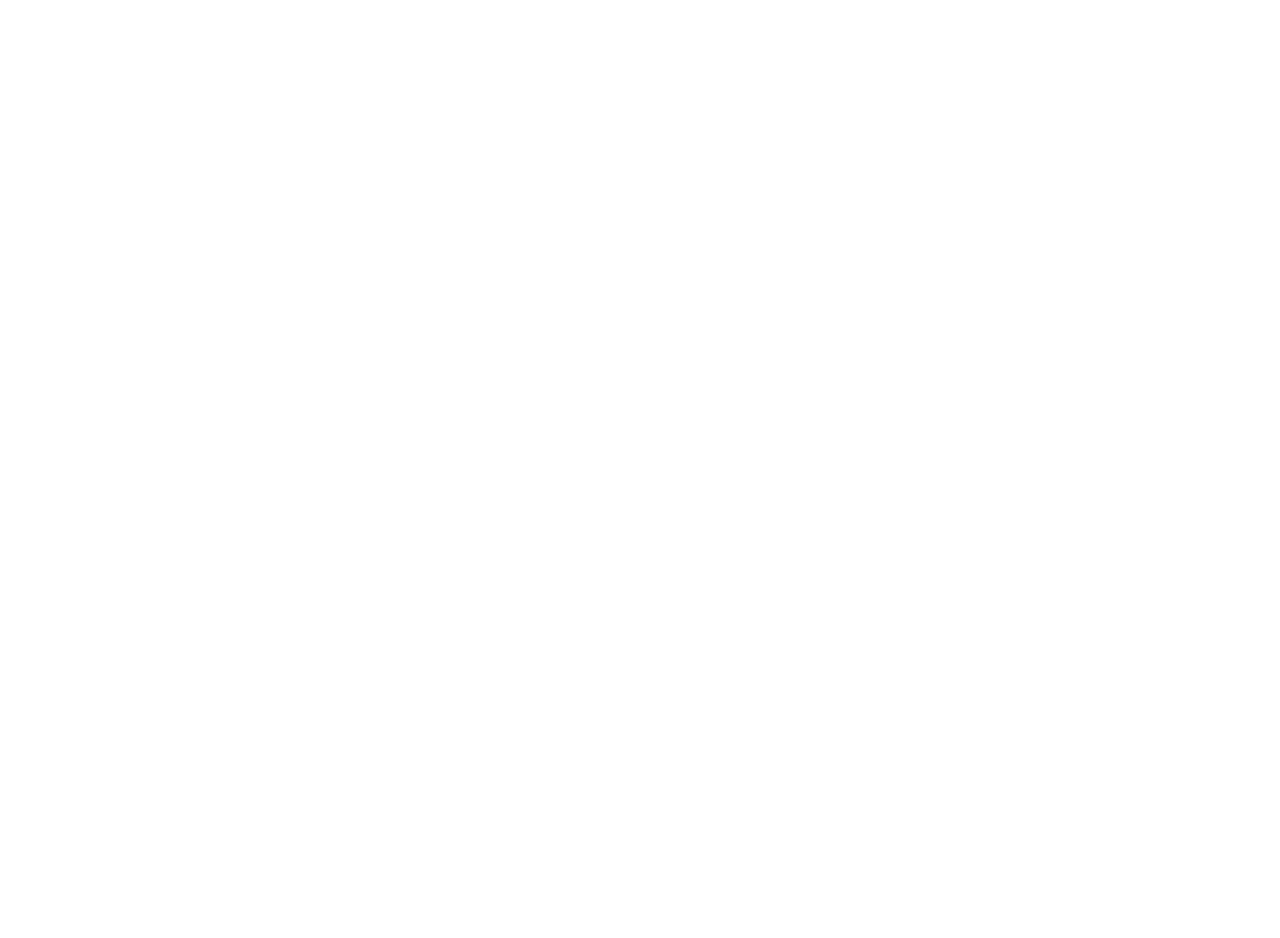
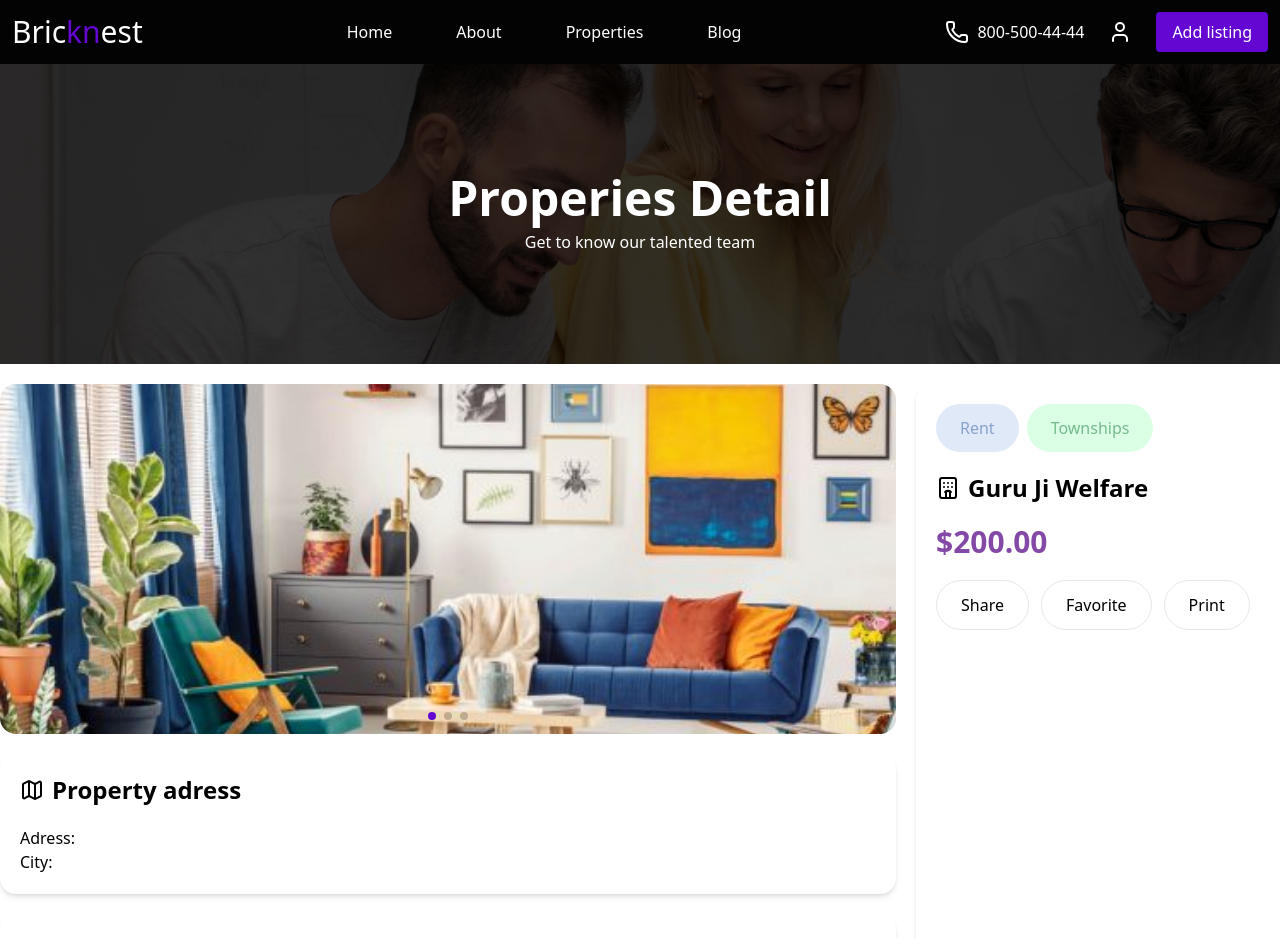
Before and after one commit to RyazanovAndrey/bricknest, a React (Vite) app: page /spot/room/1 in a window 1280 px wide. Before the commit this address had no page. Shown: the top 938 px of the page. Before the commit the page ends 800 px from the top, so only its background shows below. Built offline with nearby package versions, Linux system fonts and the light colour scheme.

Commit message:
end single

```diff
--- a/src/App.jsx
+++ b/src/App.jsx
@@ -12,7 +12,7 @@
         <Route element={<Layout />} >
           <Route index element={<HomePage />} />
           <Route path='about' element={<AboutPage />} />
-          <Route path='room/:id' element={<SingleRoom />} />
+          <Route path=':cat/room/:id' element={<SingleRoom />} />
         </Route>
       </Routes>
     </>
--- a/src/components/Layout.jsx
+++ b/src/components/Layout.jsx
@@ -4,15 +4,15 @@
 
 const Layout = () => {
     return (
-        <>
+        <div className='flex flex-col min-h-screen'>
             <Header />
             <main>
                 <Outlet />
             </main>
-            <footer className="w-full bg-gray-500">
+            <footer className="w-full bg-gray-500 mt-auto">
                 <div className="container mx-auto px-3 py-2">2025</div>
             </footer>
-        </>
+        </div>
     )
 }
 
--- /dev/null
+++ b/src/components/SpotlightCard.jsx
@@ -0,0 +1,50 @@
+import React from 'react'
+import { Link } from 'react-router'
+import { Navigation, Pagination, Scrollbar, A11y } from 'swiper/modules';
+import { Swiper, SwiperSlide } from 'swiper/react';
+
+import 'swiper/css';
+import 'swiper/css/navigation';
+import 'swiper/css/pagination';
+import 'swiper/css/scrollbar';
+import { Brackets, Droplet, House } from 'lucide-react';
+
+const SpotlightCard = ({ id, title, debrooms, bathrooms, size, images, price, avatar }) => {
+    return (
+        <div className='rounded-2xl overflow-hidden shadow-md bg-white'>
+            <Swiper
+                modules={[Pagination]}
+                slidesPerView={1}
+                pagination={{ clickable: true }}
+                loop
+            >
+                {images.map(item => (
+                    <SwiperSlide><img src={item} alt="" /></SwiperSlide>
+                ))}
+            </Swiper>
+            <div className="p-5">
+                <Link to={`/spot/room/${id}`} className='font-bold'>{title}</Link>
+                <div className="flex items-center gap-x-2 my-3">
+                    <div className="flex items-center gap-x-2">
+                        <House size={16} />
+                        <div className="">{debrooms} Beds</div>
+                    </div>
+                    <div className="flex items-center gap-x-2">
+                        <Droplet size={16} />
+                        <div className="">{bathrooms} Baths</div>
+                    </div>
+                    <div className="flex items-center gap-x-2">
+                        <Brackets size={16} />
+                        <div className="">{size}</div>
+                    </div>
+                </div>
+                <div className="flex items-center justify-between border-t-1 border-line pt-4">
+                    <div className="text-xl font-bold ">{price}</div>
+                    <img src={avatar} width={30} height={30} alt="" className='rounded-full' />
+                </div>
+            </div>
+        </div>
+    )
+}
+
+export default SpotlightCard
--- a/src/components/TopCard.jsx
+++ b/src/components/TopCard.jsx
@@ -16,6 +16,7 @@
                     slidesPerView={1}
                     pagination={{ clickable: true }}
                     grabCursor={true}
+                    loop
                     className='w-full object-cover'
                 >
                     {images.map(item => (
@@ -24,7 +25,7 @@
                 </Swiper>
             </div>
             <div className="p-5">
-                <Link to={`/room/${id}`} className='font-bold text-2xl'>{title}</Link>
+                <Link to={`/top/room/${id}`} className='font-bold text-2xl'>{title}</Link>
                 <div className="font-bold">{price}</div>
                 <div className="text-[14px] text-gray-500 my-3">{desc}</div>
                 <div className="flex flex-col gap-2 my-3 cursor-pointer pb-3">
--- a/src/db.json
+++ b/src/db.json
@@ -25,7 +25,7 @@
             "color": ""
         }
     ],
-    "sport": [
+    "spot": [
         {
             "id": 1,
             "title": "Guru Ji Welfare",
@@ -57,7 +57,7 @@
             "avatar": "image/rooms/property-owner-2.jpg"
         },
         {
-            "id": 1,
+            "id": 3,
             "title": "4 BHK Apartament",
             "debrooms": 5,
             "bathrooms": 6,
@@ -72,7 +72,7 @@
             "avatar": "image/rooms/property-owner-3.jpg"
         },
         {
-            "id": 1,
+            "id": 4,
             "title": "Room 4",
             "debrooms": 5,
             "bathrooms": 6,
--- a/src/pages/HomePage.jsx
+++ b/src/pages/HomePage.jsx
@@ -1,17 +1,18 @@
-import { ArrowRight, ChevronDown, ChevronUp, MoveRight, Search } from 'lucide-react'
-import React, { useEffect, useState } from 'react'
-import Title from '../components/Title'
-import { Navigation, Pagination, Scrollbar, A11y } from 'swiper/modules';
+import { ArrowRight, ChevronDown, ChevronUp, Search } from 'lucide-react';
+import { useEffect, useState } from 'react';
+import Title from '../components/Title';
+import listRooms from '../db.json';
+import TopCard from '../components/TopCard';
+
+import { Pagination } from 'swiper/modules';
 import { Swiper, SwiperSlide } from 'swiper/react';
-import listRooms from '../db.json'
-import topList from '../db.json'
 
 import 'swiper/css';
 import 'swiper/css/navigation';
 import 'swiper/css/pagination';
 import 'swiper/css/scrollbar';
-import RoomCard from '../components/SpotCard';
-import TopCard from '../components/TopCard';
+import { Link } from 'react-router';
+import SpotlightCard from '../components/SpotlightCard';
 
 const HomePage = () => {
 
@@ -120,11 +121,13 @@
               spaceBetween={20}
               slidesPerView={3}
               pagination={{ clickable: true }}
-              className='min-h-[500px]'
+              grabCursor={true}
+              loop
+              className='h-[500px]'
             >
-              {listRooms.sport.map(item => (
-                <SwiperSlide className=''>
-                  <RoomCard {...item} />
+              {listRooms.spot.map(item => (
+                <SwiperSlide>
+                  <SpotlightCard {...item} />
                 </SwiperSlide>
               ))}
             </Swiper>
--- a/src/pages/SingleRoom.jsx
+++ b/src/pages/SingleRoom.jsx
@@ -1,18 +1,74 @@
 import React from 'react'
-import { useParams } from 'react-router'
+import { Link, useParams } from 'react-router'
 import roomsList from '@/db.json'
+
+import { Navigation, Pagination, Scrollbar, A11y } from 'swiper/modules';
+import { Swiper, SwiperSlide } from 'swiper/react';
+
+import 'swiper/css';
+import 'swiper/css/navigation';
+import 'swiper/css/pagination';
+import 'swiper/css/scrollbar';
+import { Hotel, Map } from 'lucide-react';
 
 const SingleRoom = () => {
 
-    const { id } = useParams()
-    const singleRoom = roomsList.top.find(item => item.id == id)
+    const { cat, id } = useParams()
+    const currentRoom = roomsList[cat]
 
-    console.log(singleRoom)
+    const singleRoom = currentRoom.find(item => item.id == id)
+
+    const imageItem = singleRoom.images
 
     return (
-        <section className=''>
-            <div className="container mx-auto px-3">
-
+        <section className='bg-[##F9F9FB]'>
+            <div className="relative bg-[url(/image/section-banner-1.jpg)] min-h-[300px] grid place-items-center">
+                <div className="absolute inset-0 bg-black/80"></div>
+                <div className="text-center space-y-2 z-10 text-white">
+                    <div className="text-5xl font-bold">Properies Detail</div>
+                    <div className="">Get to know our talented team</div>
+                </div>
+            </div>
+            <div className="container mx-auto py-5">
+                <div className="grid grid-cols-[70%_30%] gap-x-5">
+                    <div className="">
+                        <div className="rounded-2xl overflow-hidden">
+                            <Swiper
+                                modules={[Pagination]}
+                                slidesPerView={1}
+                                pagination={{ clickable: true }}
+                            >
+                                {imageItem.map(item => (
+                                    <SwiperSlide><img src={`/${item}`} className='w-full h-[350px] object-cover' alt="" /></SwiperSlide>
+                                ))}
+                            </Swiper>
+                        </div>
+                        <div className="rounded-2xl shadow-md mt-5 p-5">
+                            <p className='text-2xl font-bold flex items-center gap-x-2'><Map />Property adress</p>
+                            <div className="mt-5">
+                                <div className="">Adress:</div>
+                                <div className="">City:</div>
+                            </div>
+                        </div>
+                        <div className="rounded-2xl shadow-md mt-5 p-5">
+                            <p className='text-2xl font-bold flex items-center gap-x-2'><Map />Description</p>
+                            <p className='mt-3 text-gray-500'>Lorem ipsum dolor sit amet consectetur adipisicing elit. Rerum officia quidem, magnam quae iste accusamus ratione error veniam sunt a!</p>
+                        </div>
+                    </div>
+                    <div className="shadow-md p-5 rounded-2xl space-y-5">
+                        <div className="flex gap-x-2">
+                            <button className='bg-[#DFE9F8] text-[#89A2CD] py-3 px-6 rounded-full'>Rent</button>
+                            <button className='bg-[#DAFFE5] text-[#76BA8D] py-3 px-6 rounded-full'>Townships</button>
+                        </div>
+                        <div className="text-2xl font-bold flex items-center gap-x-2"><Hotel />{singleRoom.title}</div>
+                        <div className="text-3xl font-bold text-[#8449a7]">{singleRoom.price}</div>
+                        <div className="flex gap-x-3">
+                            <button className='border py-3 px-6 rounded-full border-gray-200'>Share</button>
+                            <button className='border py-3 px-6 rounded-full border-gray-200'>Favorite</button>
+                            <button className='border py-3 px-6 rounded-full border-gray-200'>Print</button>
+                        </div>
+                    </div>
+                </div>
             </div>
         </section>
     )
```
Also changed, not shown: src/components/SpotCard.jsx (deleted, +0 -53 lines), public/image/section-banner-1.jpg (added).
